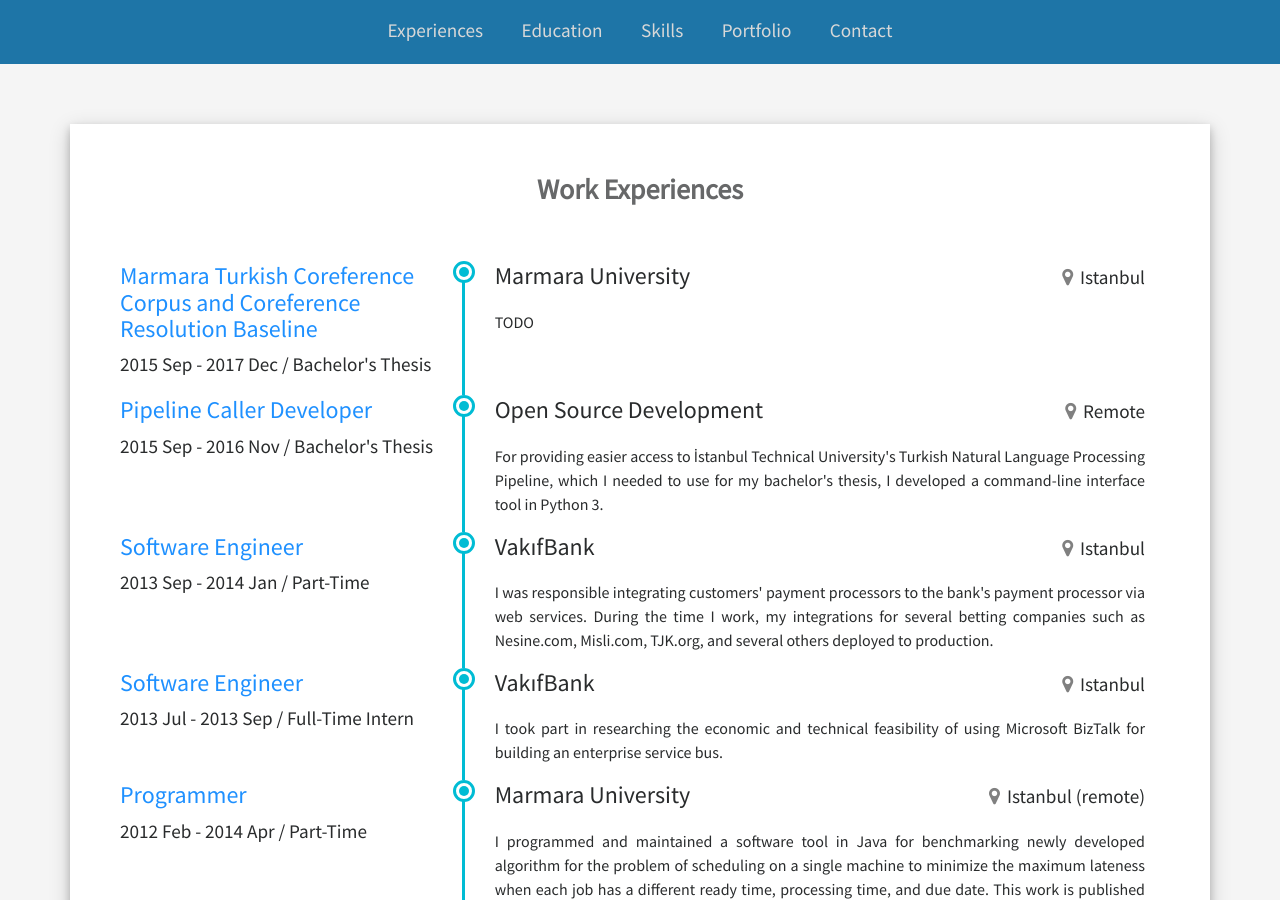
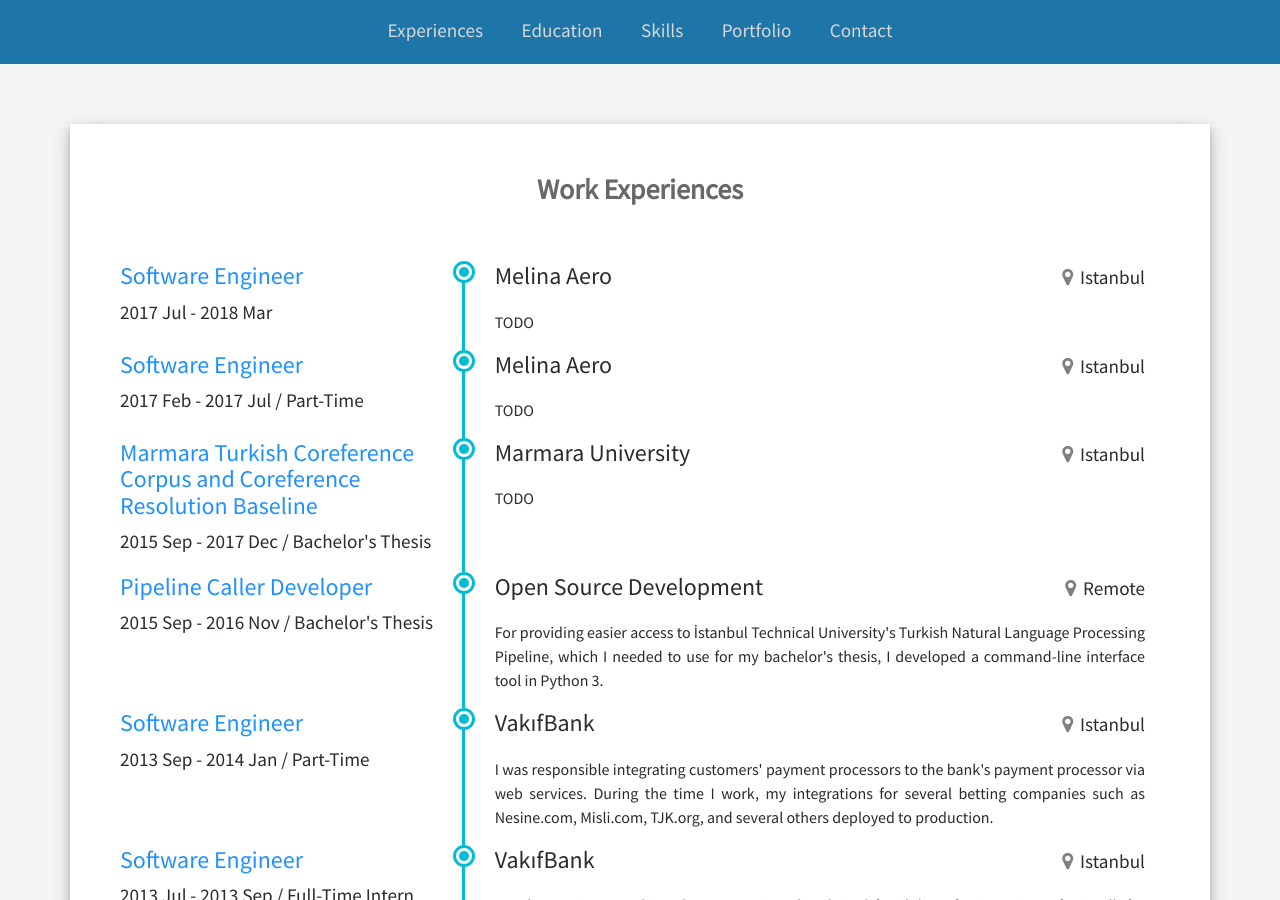
Before and after one commit to ferittuncer/ferittuncer.github.io, a Jekyll site: the page built from index.html, in a window 1280 px wide and 900 px high, scrolled down 705 px. Built offline with Jekyll 4.4.1, drawn with Linux system fonts in a browser that asks for light colours; a style sheet for code colours, icons or effects is not loaded.

Commit message:
Update experiences.yaml

```diff
--- a/_data/experiences.yaml
+++ b/_data/experiences.yaml
@@ -1,3 +1,16 @@
+- title: Software Engineer
+  period: 2017 Jul - 2018 Mar
+  company: Melina Aero
+  location: Istanbul
+  description: >
+    TODO
+
+- title: Software Engineer
+  period: 2017 Feb - 2017 Jul / Part-Time
+  company: Melina Aero
+  location: Istanbul
+  description: >
+    TODO
 
 - title: Marmara Turkish Coreference Corpus and Coreference Resolution Baseline
   period: 2015 Sep - 2017 Dec / Bachelor's Thesis
```
